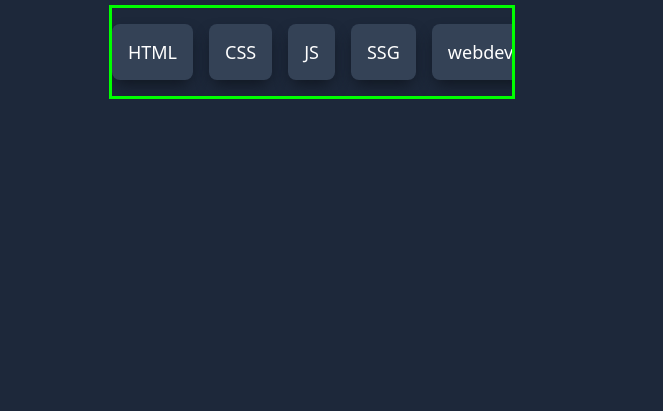
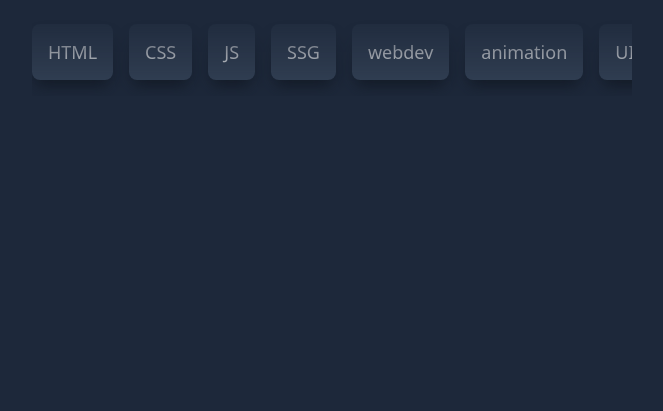
Before and after one commit to Annie-Huang/infinite-horizontal-scroll, a website: page index.html in a window 1280 px wide. Shown: the part 405-816 px from the top of the page, without its empty margins (308-971 px from the left). Drawn offline with Linux system fonts and the light colour scheme.

Commit message:
Create the effect that it transparent on the top and white at the bottom for the flex box

```diff
--- a/style.css
+++ b/style.css
@@ -35,7 +35,7 @@ body {
 }
 
 .scroller {
-  max-width: 400px;
+  max-width: 600px;
   outline: 3px solid lime;
 }
 
@@ -50,6 +50,10 @@ body {
 
 .scroller[data-animated='true'] {
   overflow: hidden;
+
+  /* This create the effect that it transparent on the top and white at the bottom */
+  -webkit-mask: linear-gradient(transparent, white);
+  mask: linear-gradient(transparent, white);
 }
 
 .scroller[data-animated='true'] .scroller__inner {
```
